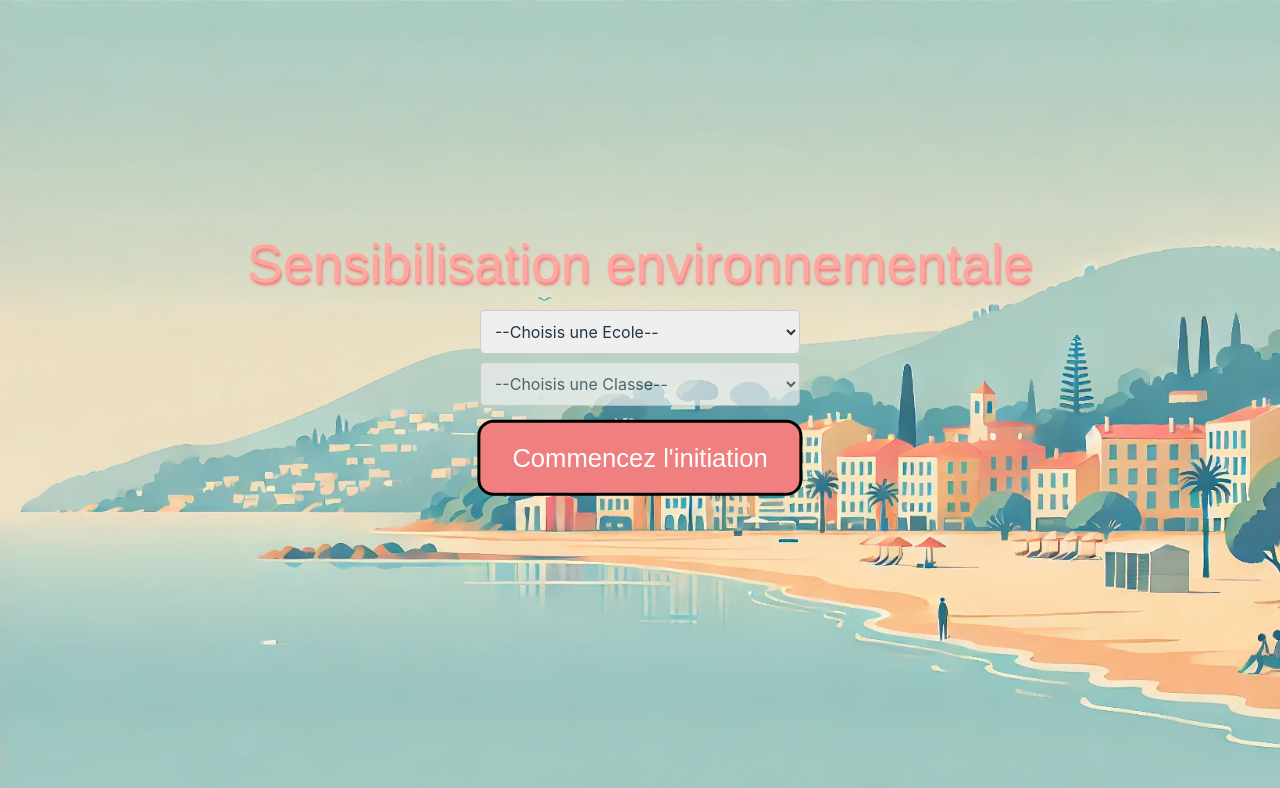
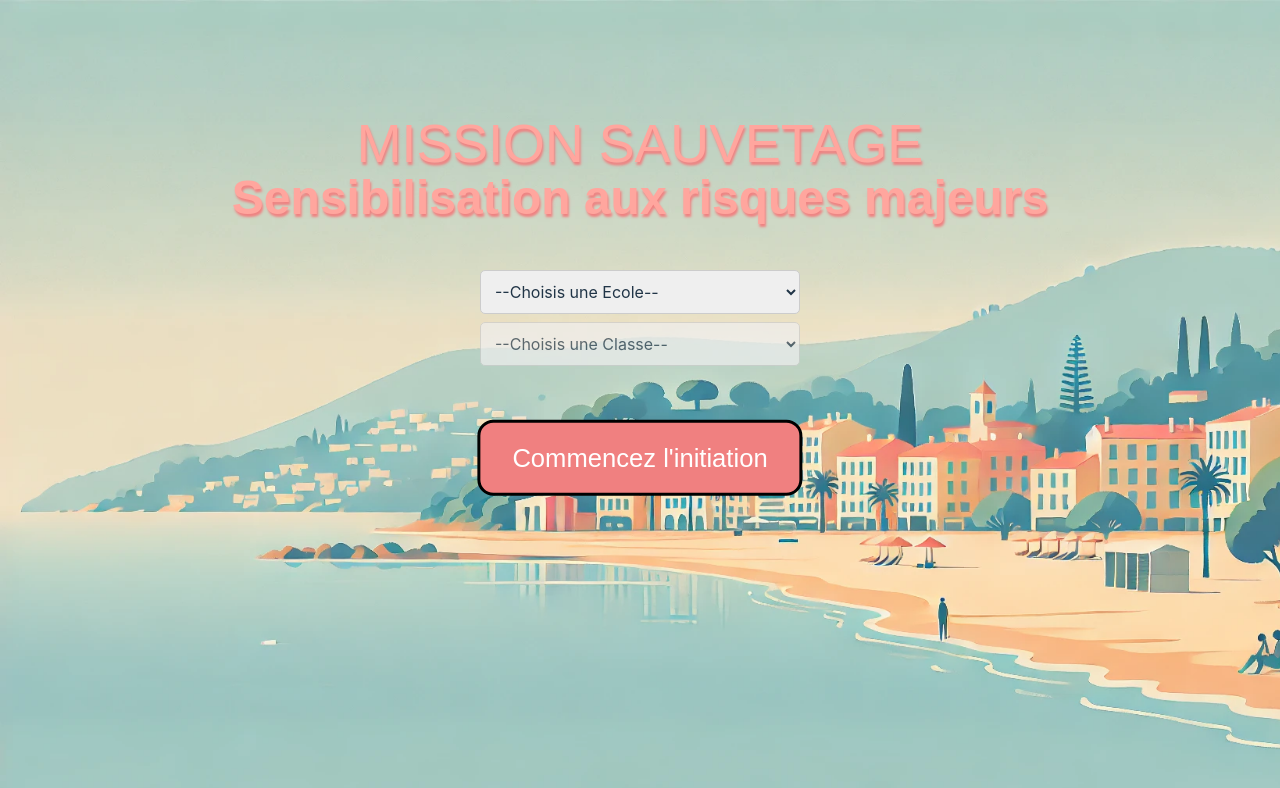
Before and after one commit to elpulpo0/team-douze, a React (Vite) app in the folder front/: page / in a window 1280 px wide. Shown: the top 788 px of the page. Built offline with nearby package versions, Linux system fonts and the light colour scheme; a web font is replaced by a local one.

Commit message:
Updated homepage

```diff
--- a/front/src/App.css
+++ b/front/src/App.css
@@ -98,6 +98,13 @@ h1 {
   font-size: 4.2vw;
 }
 
+
+.main-sub-title {
+    color: #FFA69E;
+    text-shadow: 0.1vw 0.2vw 0.2vw lightcoral;
+    font-weight: 550;
+}
+
 .background-container {
   height: 100vh;
   width: 100vw;
@@ -126,7 +133,7 @@ h1 {
     flex-direction: column;
     justify-content: space-between;
     gap: 0.5em;
-    margin-bottom: 10rem;
+    margin-bottom: 20rem;
     width: 20rem;
   }
 
--- a/front/src/pages/Start.jsx
+++ b/front/src/pages/Start.jsx
@@ -26,7 +26,8 @@ function start() {
   return (
     <>
       <div className="background-container">
-        <h1 className='custom_font' style={{marginBottom: '1rem'}}>Sensibilisation environnementale</h1>
+        <h1 className='custom_font' style={{marginBottom: '0rem'}}>MISSION SAUVETAGE</h1>
+        <span className='custom_font text-5xl main-sub-title' style={{marginBottom: '3rem'}}>Sensibilisation aux risques majeurs</span>
         <div className='menu-container'>
           <div className="menu">
             <select
```
Also changed, not shown: 1 other file (tests, documents, lock files or other folders).
